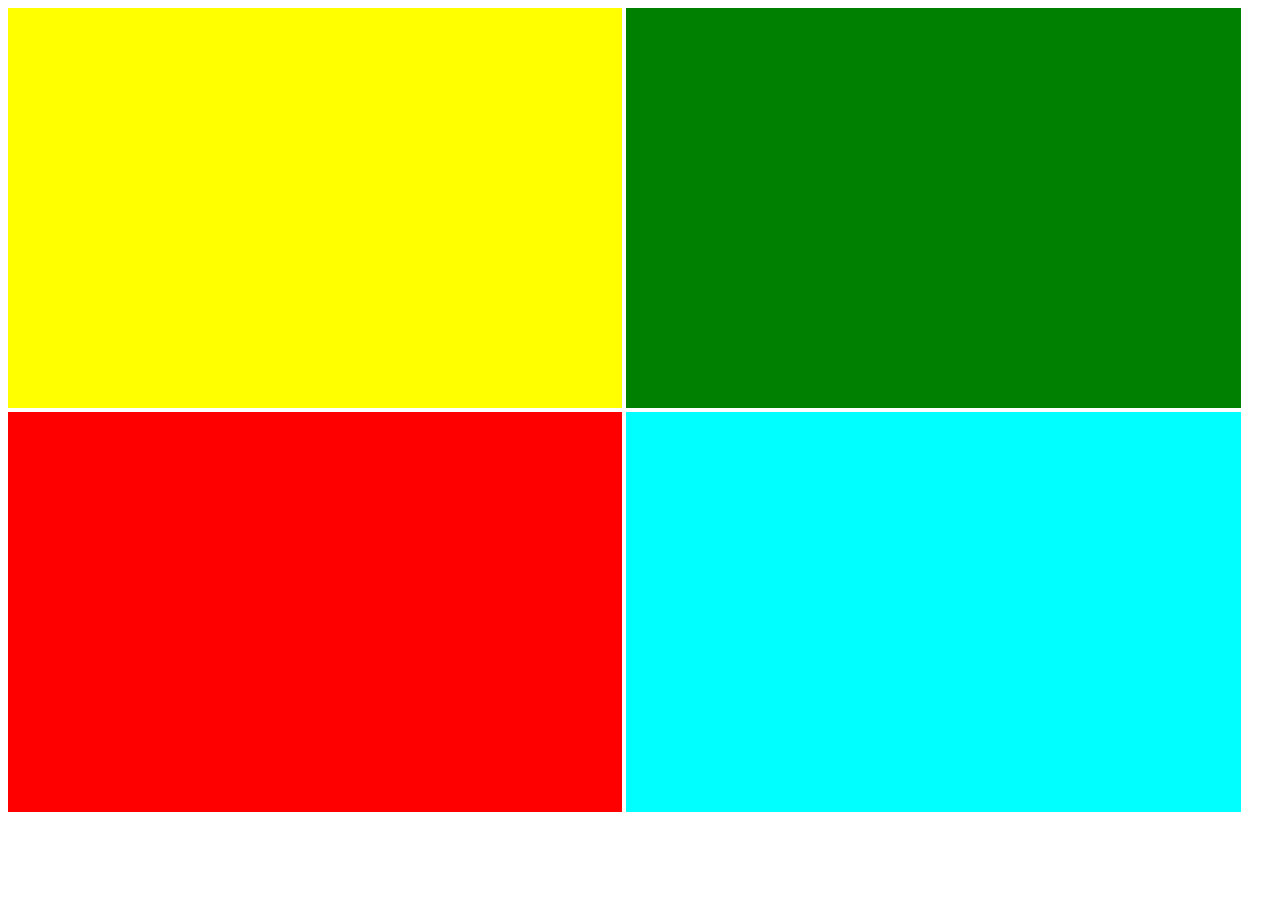
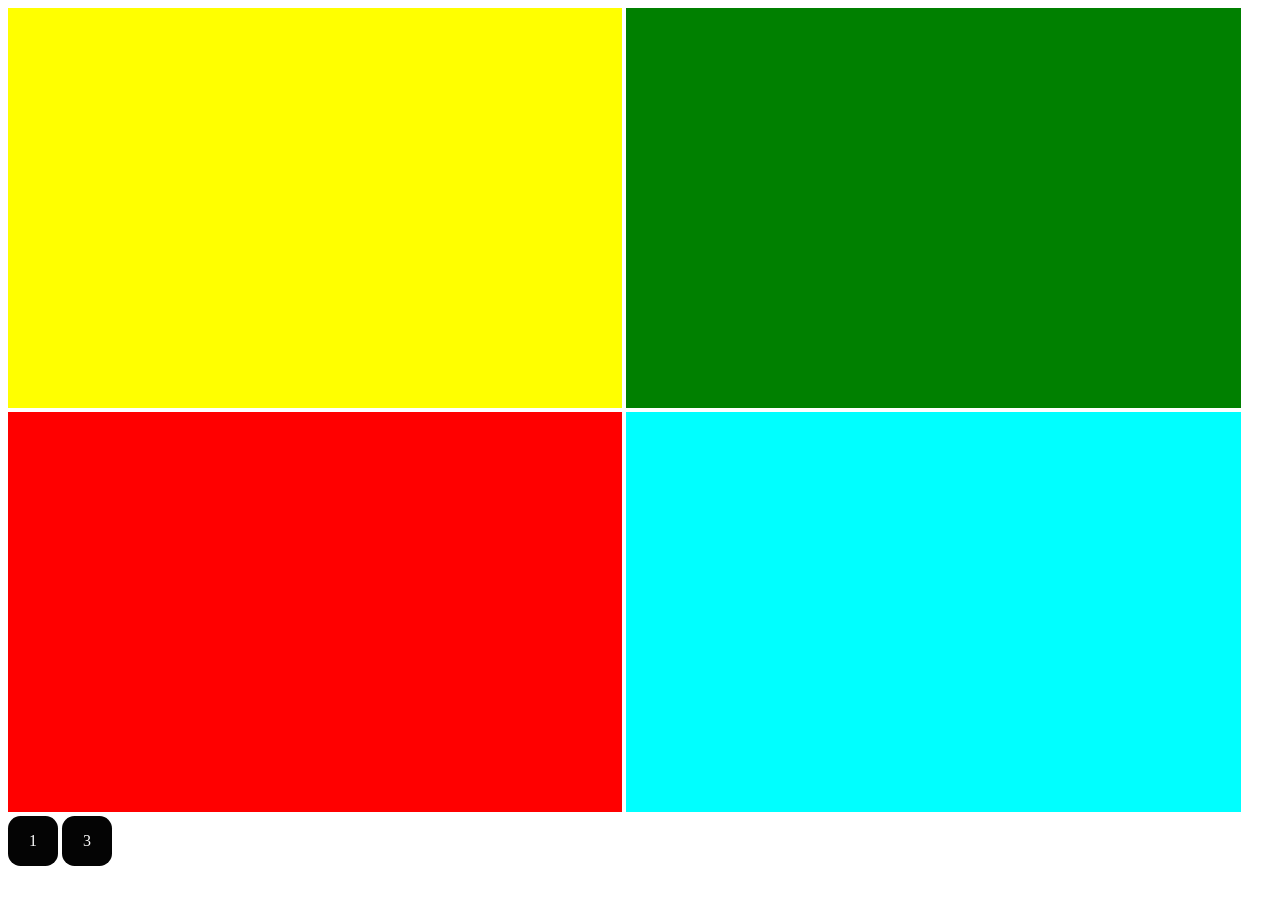
Before and after one commit to Kovriki/holidays-work, a plain HTML site: page zadanie-2.html in a window 1280 px wide. Shown: the top 904 px of the page. Drawn offline with Linux system fonts and the light colour scheme; files whose address does not match are found by name.

Commit message:
Update zadanie-2.html

```diff
--- a/zadanie-2.html
+++ b/zadanie-2.html
@@ -4,6 +4,36 @@
     <meta charset="utf-8">
     <title>zadanie2</title>
     <style media="screen">
+
+    .btn1{
+      width: 50px;
+      height: 50px;
+      background-color: #040404;
+      border-radius: 25%;
+      position:relative;
+      display: inline-block;
+      justify-content: center;
+      align-content: center;
+    }
+    .btn2{
+      width: 50px;
+      height: 50px;
+      background-color: #040404;
+      border-radius: 25%;
+      position:relative;
+      display: inline-block;
+      justify-content: center;
+      align-content: center;}
+      a {
+        width: 50px;
+        height: 50px;
+        color: white;
+        text-align: center;
+        display: inline-block;
+      }
+
+
+
     .figma_sun{
       width: 60vw;
       height: 100vh;
@@ -126,7 +156,8 @@
     </div> -->
 
 </div>
-</div>
-</div>
+
+<a href="index.html"><div class="btn1"><p>1</p></div></a>
+<a href="zadanie-3.html"><div class="btn2"><p>3</p></div></a>
       </body>
     </html>
```
